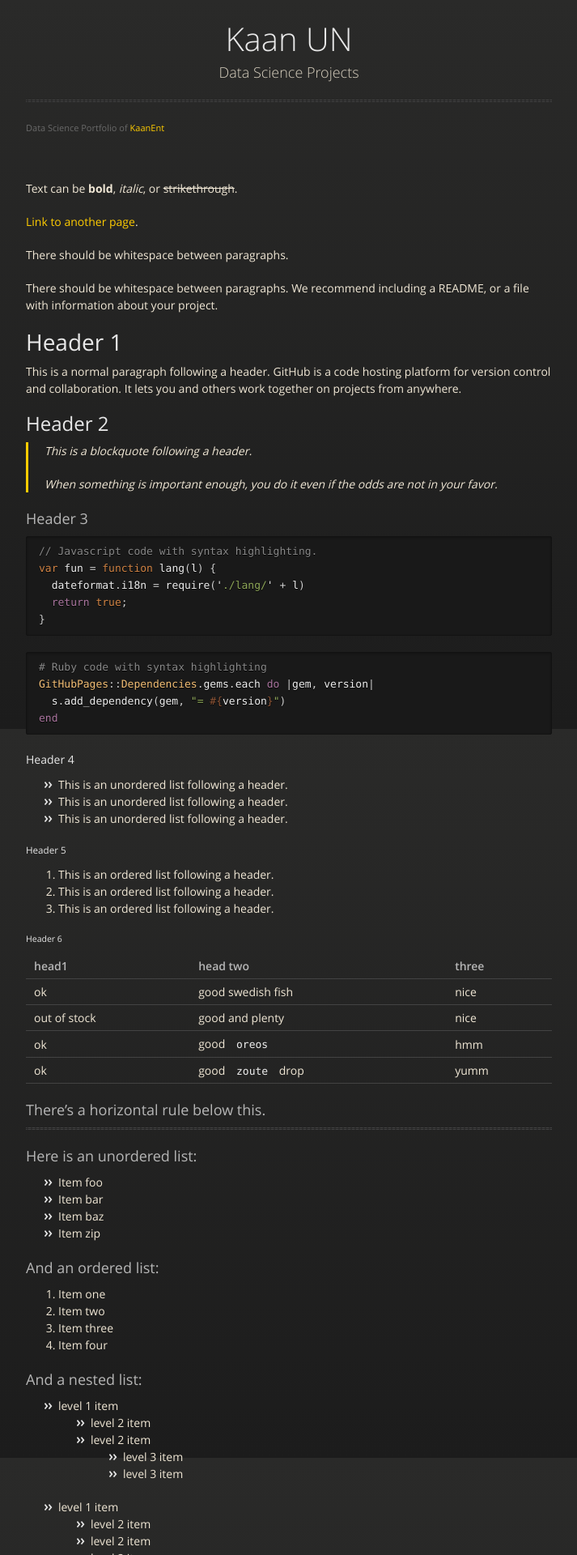
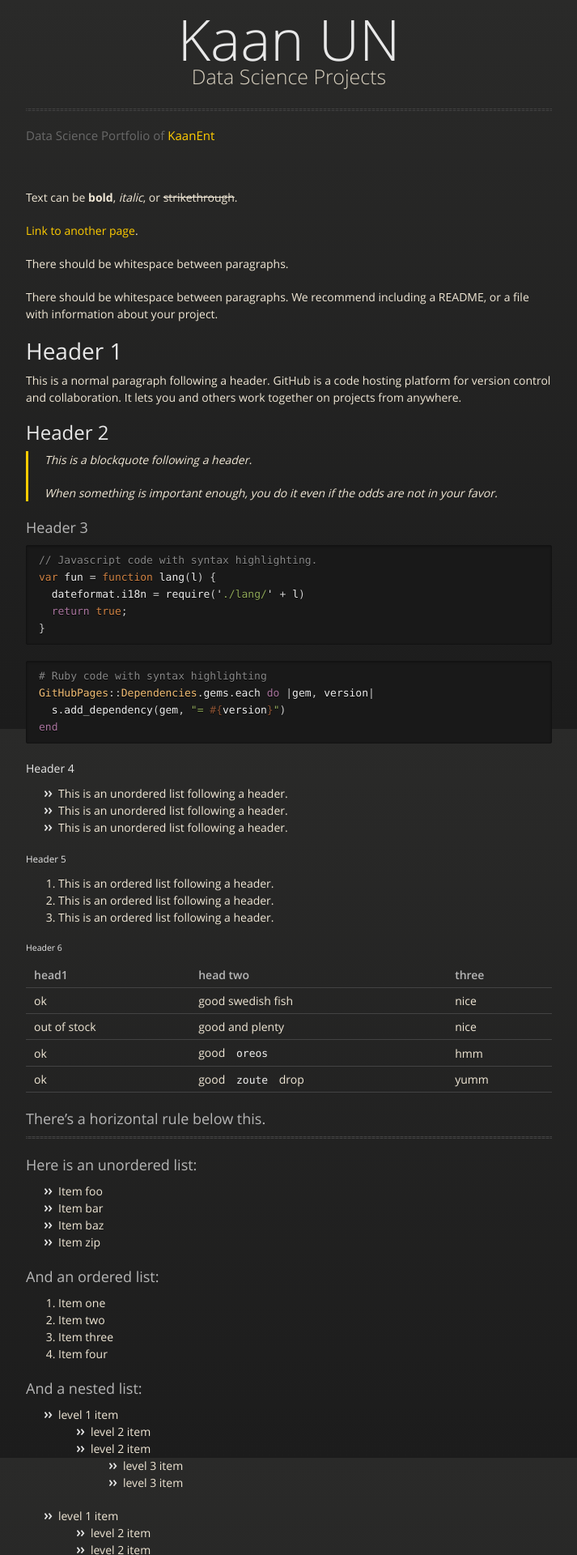
Before and after one commit to KaanEnt/kaanent.github.io, a Jekyll site: the page built from index.md, in a window 1280 px wide. Shown: the top 1920 px of the page at 81% size, without its empty margins (283-996 px from the left). Built offline with Jekyll 4.4.1, drawn with Linux system fonts in a browser that asks for light colours.

Commit message:
Update jekyll-theme-midnight.scss

```diff
--- a/_sass/jekyll-theme-midnight.scss
+++ b/_sass/jekyll-theme-midnight.scss
@@ -245,7 +245,7 @@ section {
     h1 {
       font-family: 'OpenSansLight', "Helvetica Neue", Helvetica, Arial, sans-serif;
       font-weight: normal;
-      font-size: 40px;
+      font-size: 70px;
       text-align: center;
       line-height: 36px;
     }
@@ -254,12 +254,12 @@ section {
       color: #d7cfbe;
       font-family: 'OpenSansLight', "Helvetica Neue", Helvetica, Arial, sans-serif;
       font-weight: normal;
-      font-size: 18px;
+      font-size: 25px;
       text-align: center;
     }
 
     .credits {
-      font-size: 11px;
+      font-size: 15px;
       font-family: 'OpenSansRegular', "Helvetica Neue", Helvetica, Arial, sans-serif;
       font-weight: normal;
       color: #696969;
@@ -270,7 +270,7 @@ section {
       }
 
       &.middle{
-        float: middle;
+        display: inline-block;
       }
 
       &.right {
```
